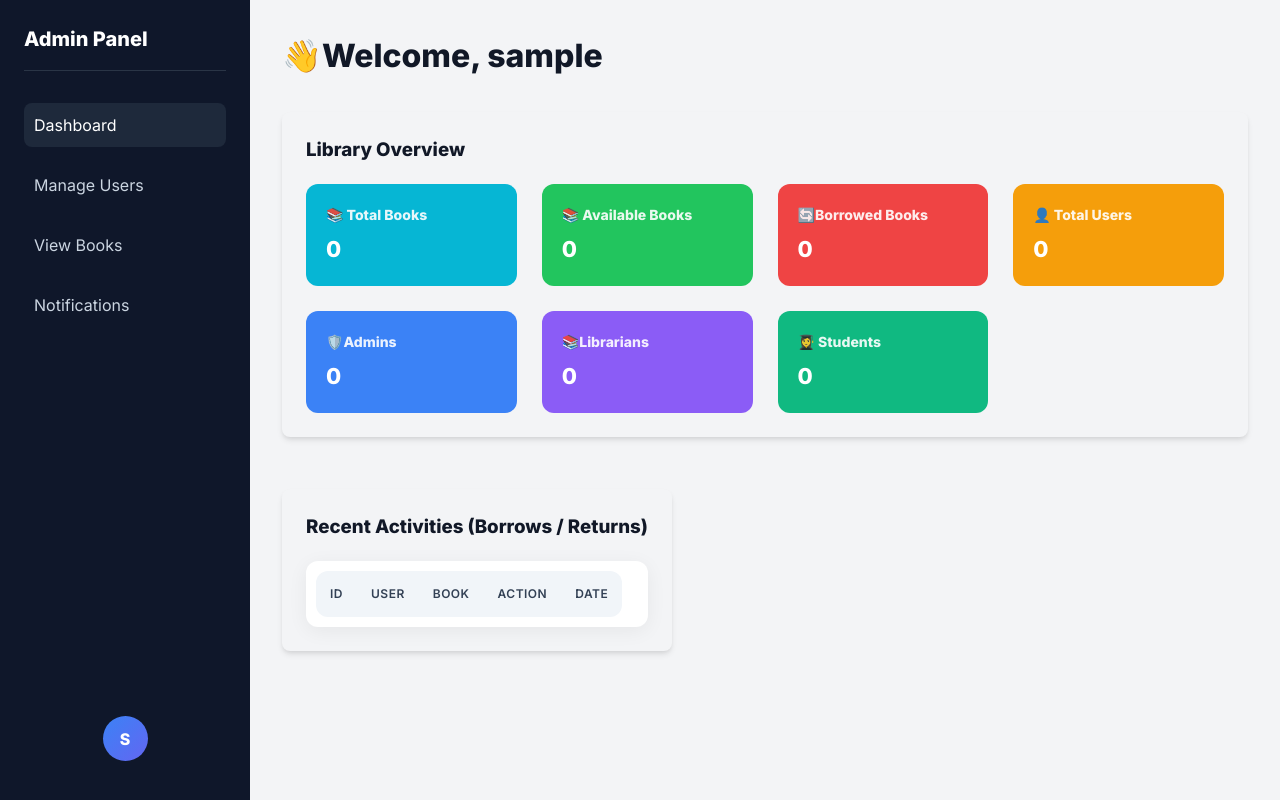
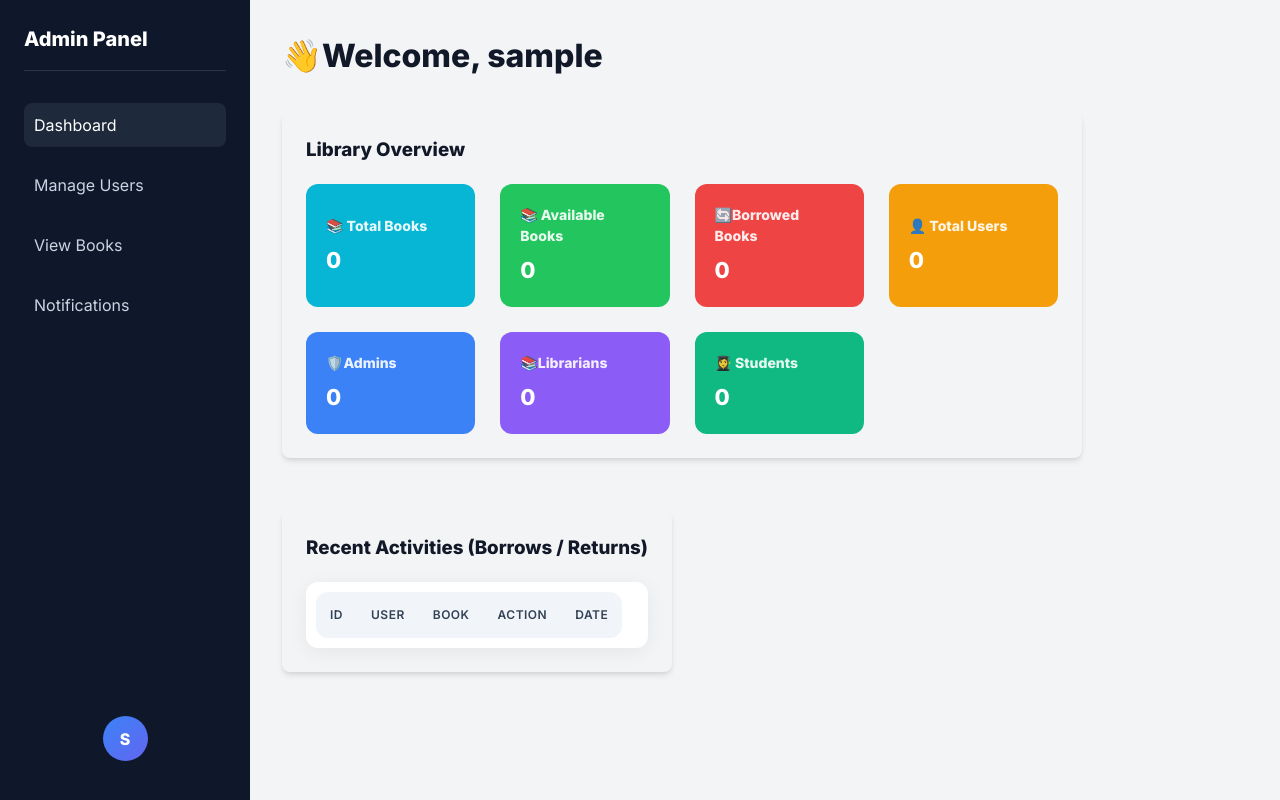
Before and after one commit to sosina19/library-manage, a PHP site: page /admin_dashboard.php in a window 1280 px wide. Run offline with PHP 8.4, Linux system fonts and the light colour scheme; the visitor is signed in with stand-in values (Sample User, id 1); data comes from the database, SQL or seed files in the repository; lists and menus that the app fills with data are empty.

Commit message:
admin dashboard

```diff
--- a/admin_dashboard.php
+++ b/admin_dashboard.php
@@ -48,6 +48,7 @@ requireRole('admin');
         </aside>
 
         <main class="main-content">
+            <div class="contain">
             <div class="header">
                 <h1>👋Welcome, <?php echo htmlspecialchars($_SESSION['username']); ?></h1>
             </div>
@@ -313,7 +314,7 @@ requireRole('admin');
 
     </div>
 </div>
-
+</div>
     <script src="script.js"></script>
 
     <script>
--- a/styles.css
+++ b/styles.css
@@ -416,8 +416,8 @@ body.dark-mode #recentActivities {
 }
 #recentActivities {
     display: inline-block;   /* shrink to content */
-    width: fit-content;      /* fits content width */
-    max-width: 100%;         /* prevents overflow */
+      /* fits content width */
+        /* prevents overflow */
     margin: 20px auto;       /* centers horizontally */
     padding: 1.5rem;
     background: var(--gray-100);
@@ -1004,5 +1004,5 @@ body.dark-mode .notif-dropdown-item:hover {
     color: var(--danger);
 }
 .contain{
-    width: 700px;
+    width: 800px;
 }
```
